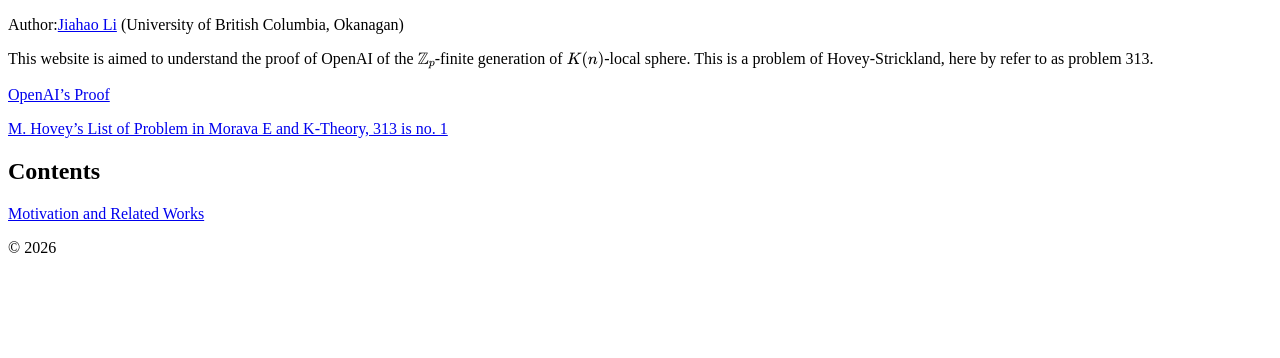
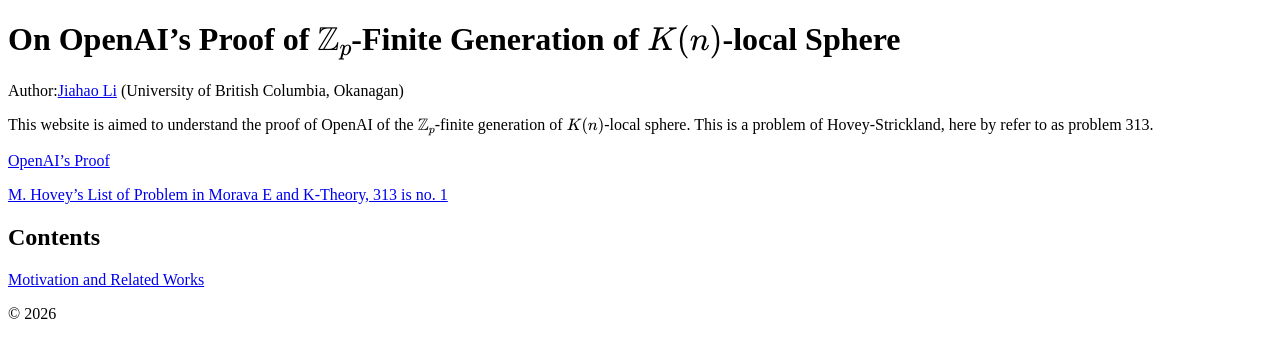
Before and after one commit to justinli1128/OnOpenAiPreprint313-finiteGenerationOfK-n-LocalSphere, a Jekyll site: the page built from index.md, in a window 1280 px wide. Shown: the top 358 px of the page. Built offline with Jekyll 4.4.1, drawn with Linux system fonts in a browser that asks for light colours.

Commit message:
Modify title in index.md for clarity
Update the title in the index.md file.

```diff
--- a/index.md
+++ b/index.md
@@ -2,7 +2,7 @@
 layout: default
 title: On OpenAI's Proof of $\mathbb{Z}_p$-Finite Generation of $K(n)$-local Sphere
 ---
-
+# On OpenAI's Proof of $\mathbb{Z}_p$-Finite Generation of $K(n)$-local Sphere
 Author:[Jiahao Li](https://justinli1128.github.io/jiahaoliAcademicWebsite/) (University of British Columbia, Okanagan)
 
 This website is aimed to understand the proof of OpenAI of the $\mathbb{Z}_p$-finite generation of $K(n)$-local sphere. This is a problem of Hovey-Strickland, here by refer to as problem 313.
```
